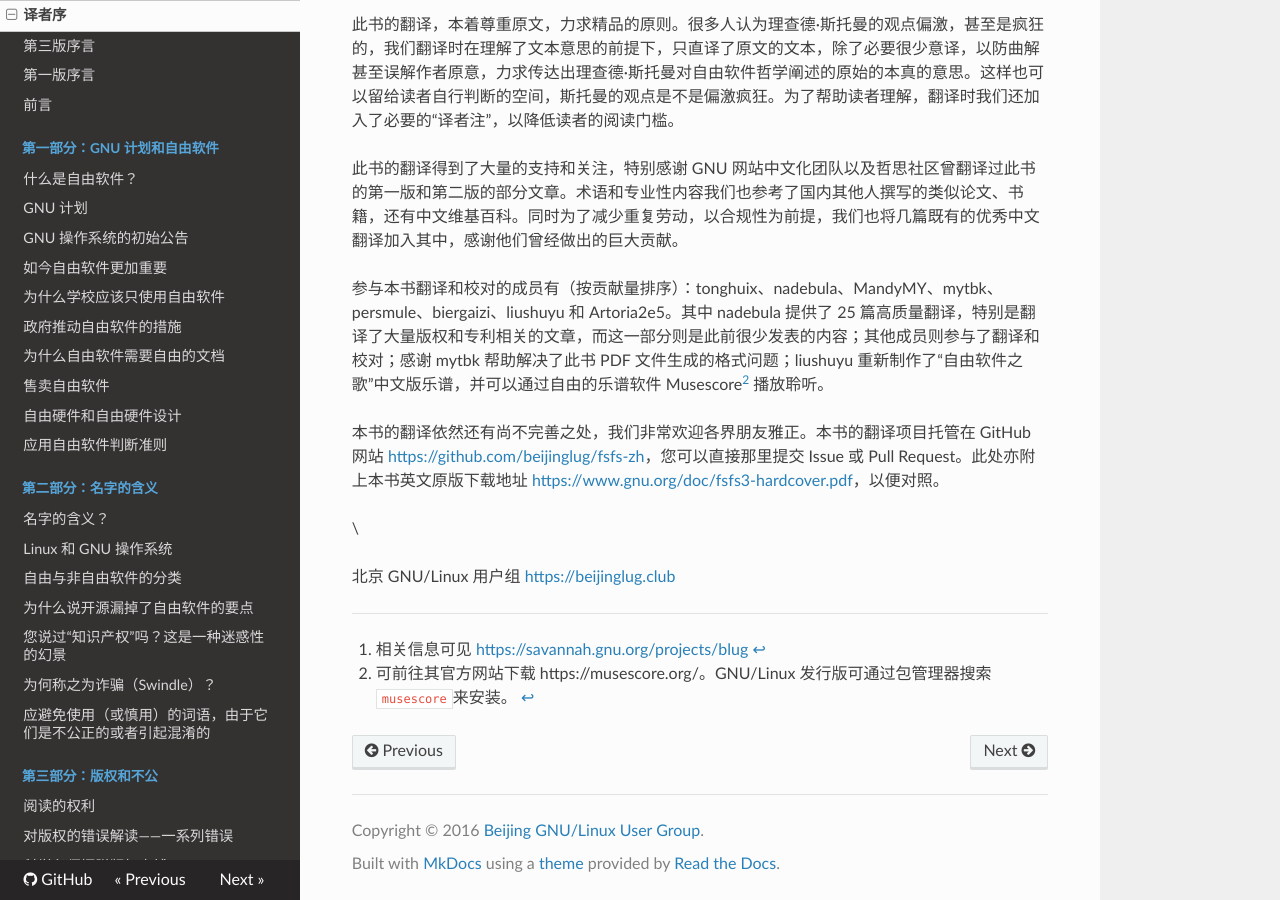
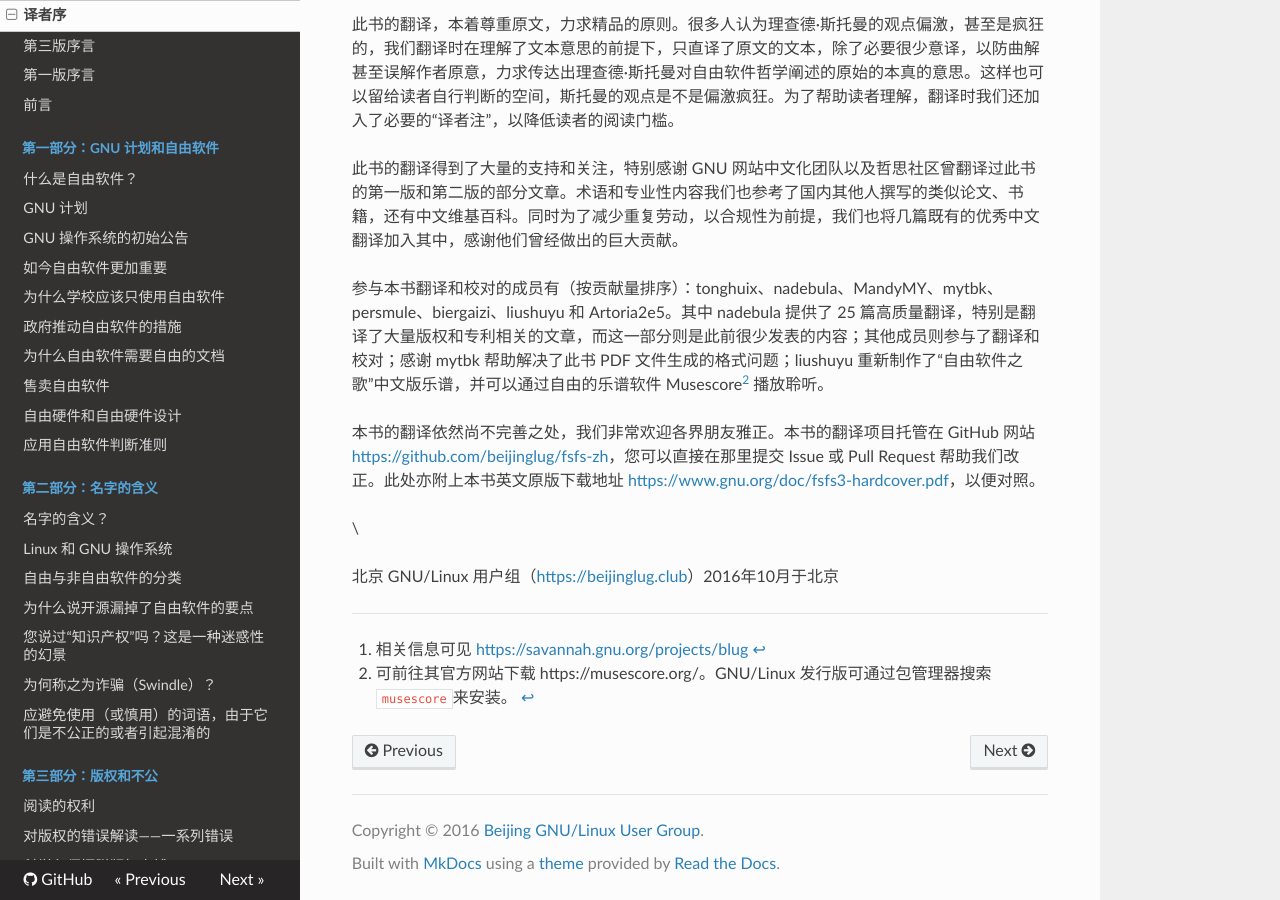
Before and after one commit to beijinglug/fsfs-zh, an MkDocs documentation site: the page built from docs/foreword-trans.md, in a window 1280 px wide and 900 px high, scrolled down 1163 px. Built offline with MkDocs 1.6.1, drawn with Linux system fonts in a browser that asks for light colours; nearby versions of some CDN libraries; old or Windows-style settings are respelled for this version of MkDocs.

Commit message:
update foreword-trans

```diff
--- a/docs/foreword-trans.md
+++ b/docs/foreword-trans.md
@@ -20,12 +20,11 @@
 
 参与本书翻译和校对的成员有（按贡献量排序）：tonghuix、nadebula、MandyMY、mytbk、persmule、biergaizi、liushuyu 和 Artoria2e5。其中 nadebula 提供了 25 篇高质量翻译，特别是翻译了大量版权和专利相关的文章，而这一部分则是此前很少发表的内容；其他成员则参与了翻译和校对；感谢 mytbk 帮助解决了此书 PDF 文件生成的格式问题；liushuyu 重新制作了“自由软件之歌”中文版乐谱，并可以通过自由的乐谱软件 Musescore[^trans-2] 播放聆听。
 
-本书的翻译依然还有尚不完善之处，我们非常欢迎各界朋友雅正。本书的翻译项目托管在 GitHub 网站 <https://github.com/beijinglug/fsfs-zh>，您可以直接那里提交 Issue 或 Pull Request。此处亦附上本书英文原版下载地址 <https://www.gnu.org/doc/fsfs3-hardcover.pdf>，以便对照。
+本书的翻译依然尚不完善之处，我们非常欢迎各界朋友雅正。本书的翻译项目托管在 GitHub 网站 <https://github.com/beijinglug/fsfs-zh>，您可以直接在那里提交 Issue 或 Pull Request 帮助我们改正。此处亦附上本书英文原版下载地址 <https://www.gnu.org/doc/fsfs3-hardcover.pdf>，以便对照。
 
 \
 
-北京 GNU/Linux 用户组
-<https://beijinglug.club>
+北京 GNU/Linux 用户组（<https://beijinglug.club>）2016年10月于北京
 
 [^trans-1]: 相关信息可见 <https://savannah.gnu.org/projects/blug>
 
```
